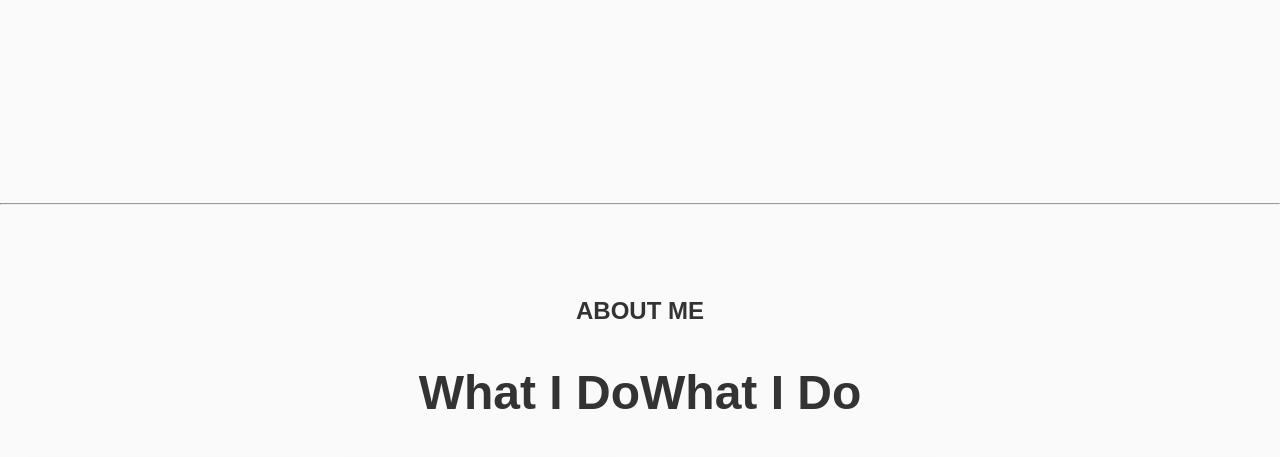
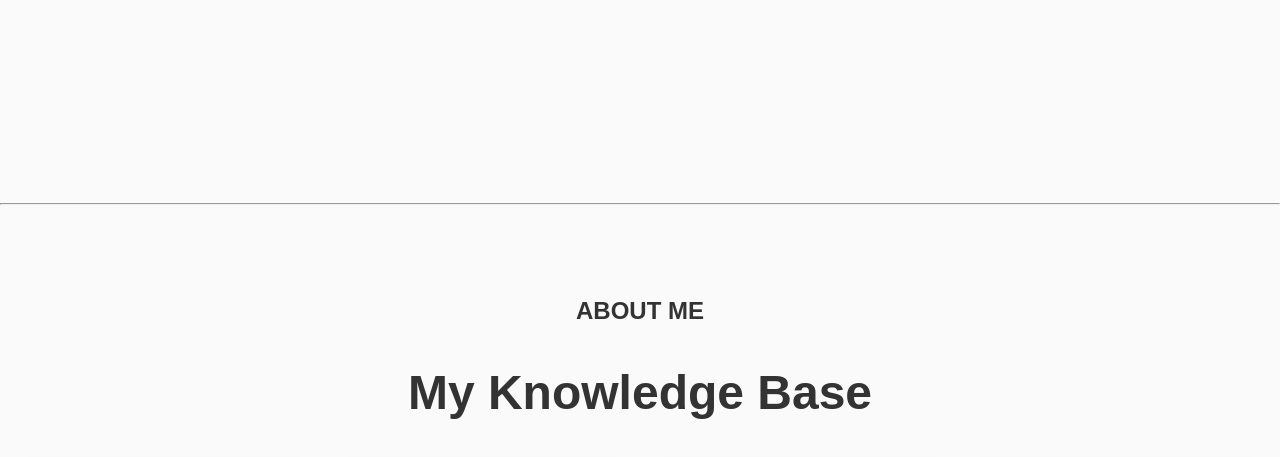
Before and after one commit to PrinceGeorge11/ITMD542-Lab-1, a plain HTML site: page index.html in a window 1280 px wide. Shown: the part 605-1062 px from the top of the page. Drawn offline with Linux system fonts and the light colour scheme.

Commit message:
Update index.html

```diff
--- a/index.html
+++ b/index.html
@@ -32,7 +32,7 @@
 
     <section id="about">
         <p class="section-title">ABOUT ME</p>
-        <h1><span>What I Do</span>What I Do</h1>
+        <h1>My Knowledge Base</h1>
         <div class="skills-cards">
             <div class="card hover-effect">
                 <img src="./html-icon.png" alt="HTML Icon">
```
